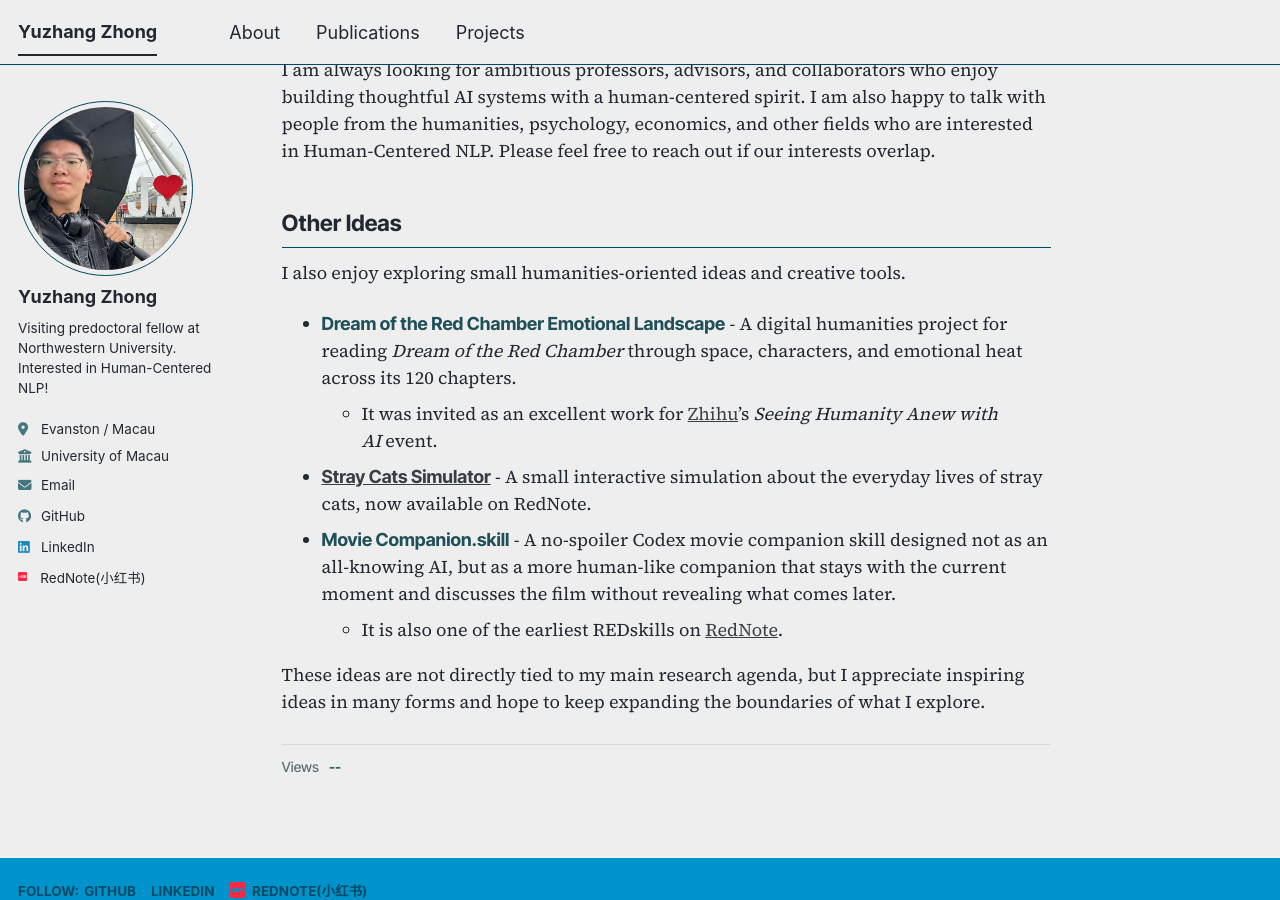
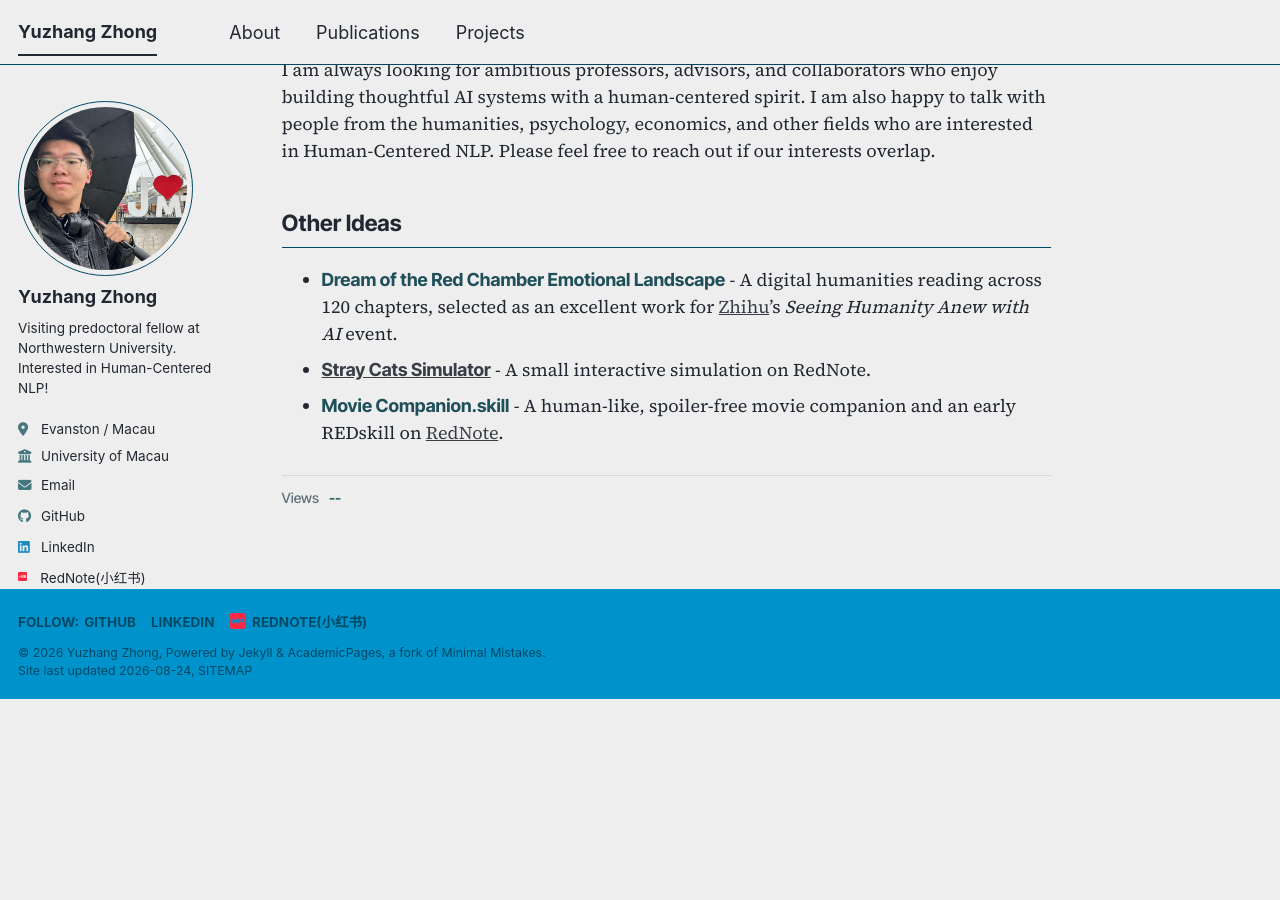
Before and after one commit to yuzhang-zhong/yuzhang-zhong.github.io, a Jekyll site: the page built from _pages/about.md, in a window 1280 px wide and 900 px high, scrolled down 2141 px. Built offline with Jekyll 4.4.1, drawn with Linux system fonts in a browser that asks for light colours; comment, search, counter and statistics services are not loaded; a style sheet for code colours, icons or effects is not loaded; after the commit the page ends 2840 px from its top, so only the background shows below that.

Commit message:
Condense other ideas section

```diff
--- a/_pages/about.md
+++ b/_pages/about.md
@@ -84,17 +84,9 @@ our interests overlap.
 
 <h2 id="other-ideas">Other Ideas</h2>
 
-I also enjoy exploring small humanities-oriented ideas and creative tools.
-
-- <span class="project-name">Dream of the Red Chamber Emotional Landscape</span> - A digital humanities project for reading <em>Dream of the Red Chamber</em> through space, characters, and emotional heat across its 120 chapters.
-  - It was invited as an excellent work for <a href="https://www.zhihu.com/">Zhihu</a>'s <em>Seeing Humanity Anew with AI</em> event.
-- <span class="project-name"><a href="https://xhslink.cn/o/8ZPbU0fkkqT">Stray Cats Simulator</a></span> - A small interactive simulation about the everyday lives of stray cats, now available on RedNote.
-- <span class="project-name">Movie Companion.skill</span> - A no-spoiler Codex movie companion skill designed not as an all-knowing AI, but as a more human-like companion that stays with the current moment and discusses the film without revealing what comes later.
-  - It is also one of the earliest REDskills on <a href="https://www.xiaohongshu.com/">RedNote</a>.
-
-These ideas are not directly tied to my main research agenda, but I appreciate
-inspiring ideas in many forms and hope to keep expanding the boundaries of what I
-explore.
+- <span class="project-name">Dream of the Red Chamber Emotional Landscape</span> - A digital humanities reading across 120 chapters, selected as an excellent work for <a href="https://www.zhihu.com/">Zhihu</a>'s <em>Seeing Humanity Anew with AI</em> event.
+- <span class="project-name"><a href="https://xhslink.cn/o/8ZPbU0fkkqT">Stray Cats Simulator</a></span> - A small interactive simulation on RedNote.
+- <span class="project-name">Movie Companion.skill</span> - A human-like, spoiler-free movie companion and an early REDskill on <a href="https://www.xiaohongshu.com/">RedNote</a>.
 
 <div class="visitor-counter" aria-label="Homepage visitor counter">
   <span>Views</span>
```
